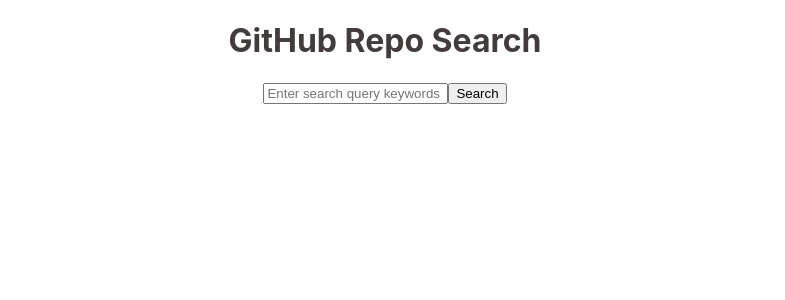
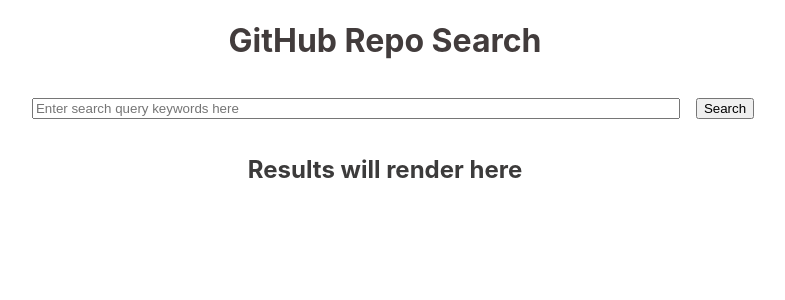
Before and after one commit to yyerthao/github-search, a React (Create React App) app: page / in a window 1280 px wide. Shown: the top 300 px of the page, without its empty margins (255-1040 px from the left). Built offline with nearby package versions, Linux system fonts and the light colour scheme.

Commit message:
Initial input field styling and Results component set up

```diff
--- a/src/components/App/App.css
+++ b/src/components/App/App.css
@@ -14,3 +14,16 @@
 .center{
   text-align: center;
 }
+
+
+.grey-color{
+  color: rgb(60, 59, 59);
+}
+
+.one-rem-margin{
+  margin: 1rem;
+}
+
+.input-field{
+  width: 50%;
+}
--- /dev/null
+++ b/src/components/Results/Results.js
@@ -0,0 +1,12 @@
+import React from 'react';
+
+
+function Results(){
+    return(
+        <section>
+            <h2 className="grey-color">Results will render here</h2>
+        </section>
+    )
+}
+
+export default Results;
--- a/src/components/SearchQuery/SearchQuery.js
+++ b/src/components/SearchQuery/SearchQuery.js
@@ -1,11 +1,13 @@
 import React from 'react';
+import Results from '../Results/Results';
 
 function SearchQuery(){
  return(
      <>
      <section className="center">
-        <input placeholder="Enter search query keywords here"></input>
+        <input placeholder="Enter search query keywords here" className="one-rem-margin input-field"></input>
         <button>Search</button>
+        <Results/>
      </section>
      </>
  )
```
